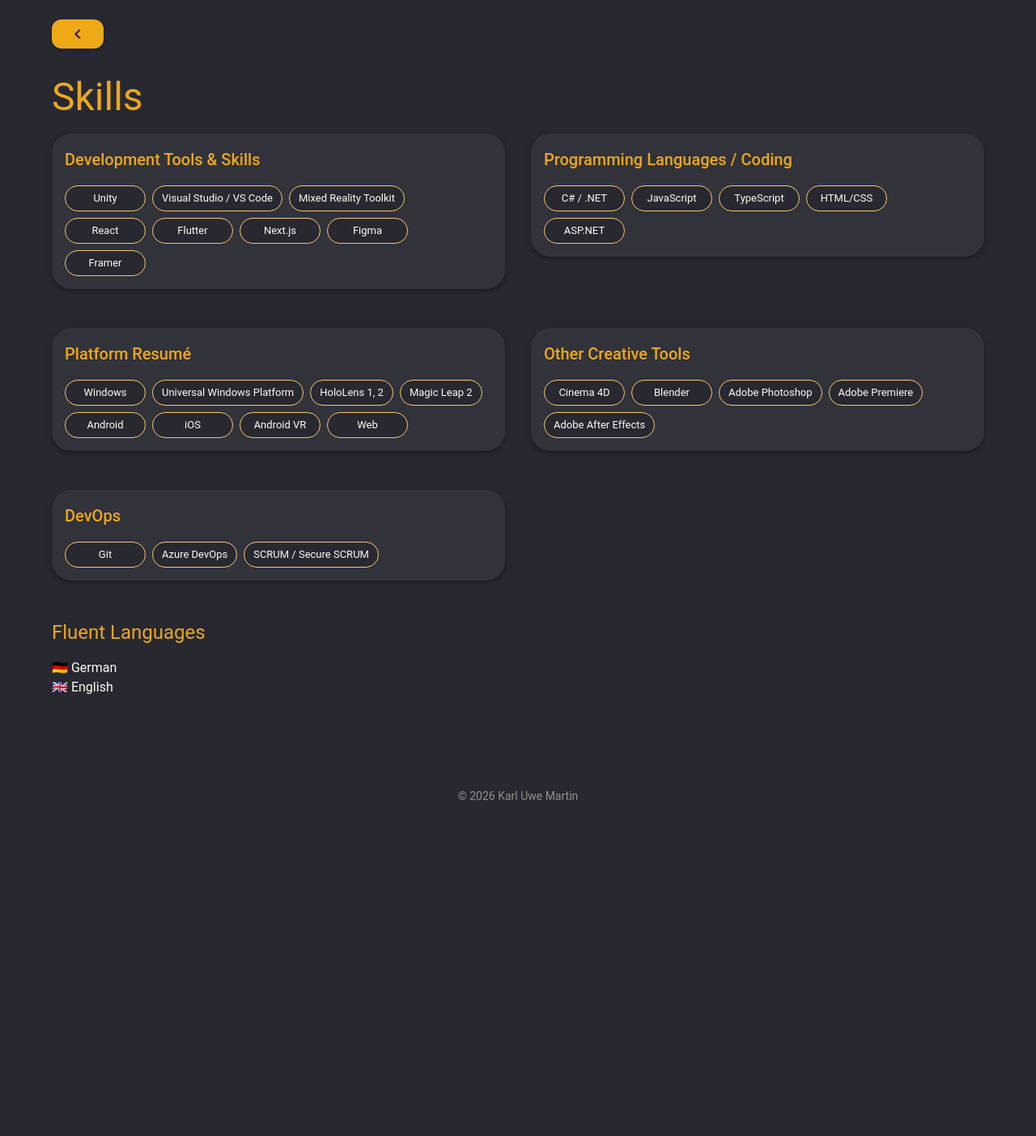
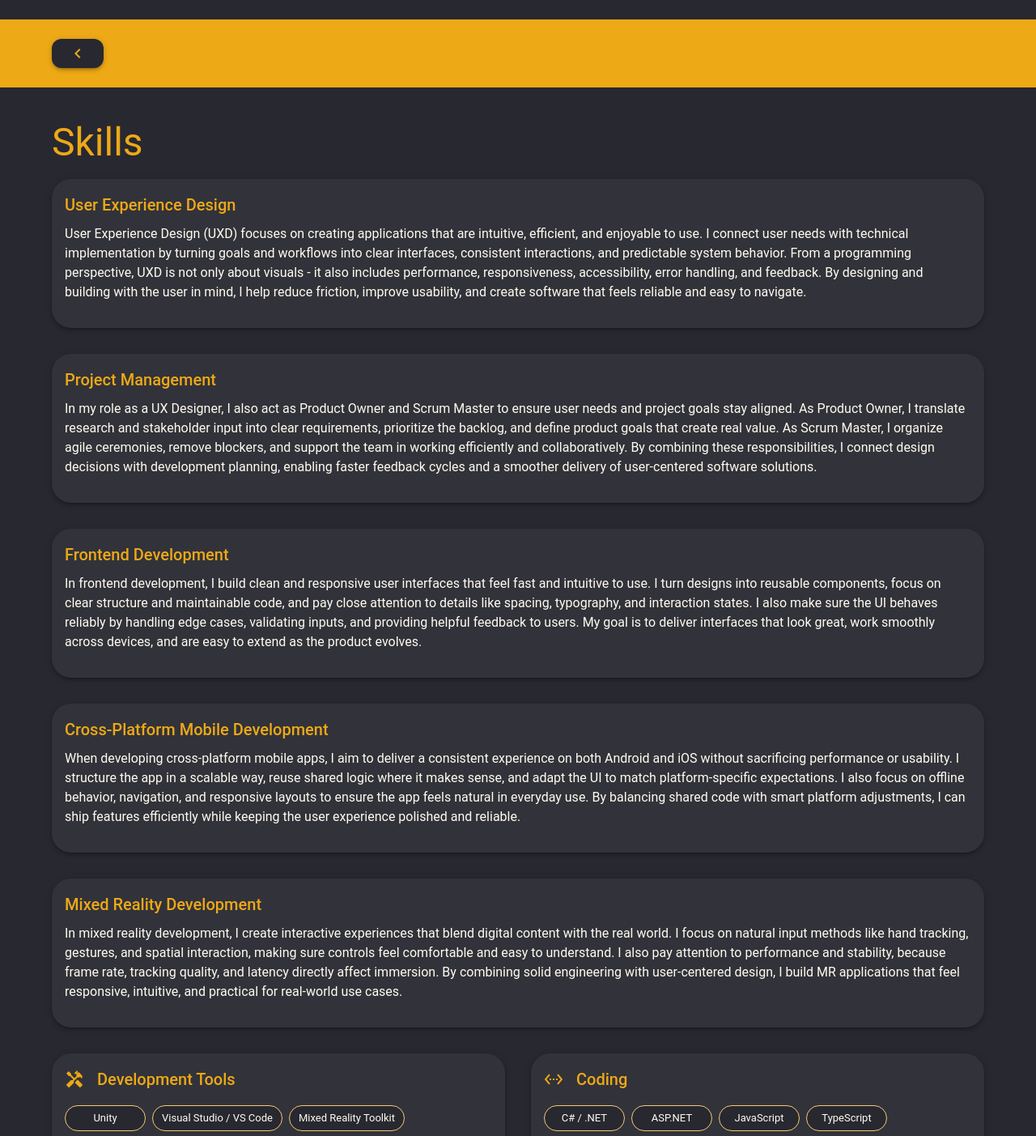
Before and after one commit to KarlSupertramp/HostNextJs, a Next.js app: page /skills in a window 1280 px wide. Shown: the top 1403 px of the page at 81% size. Before the commit the page ends 1017 px from the top, so only its background shows below. Built offline with nearby package versions, Linux system fonts and the light colour scheme.

Commit message:
Updated skills with articles

```diff
--- a/app/about/page.jsx
+++ b/app/about/page.jsx
@@ -3,7 +3,6 @@
 import { Box, Container, Typography } from "@mui/material";
 import { BackButton, urlEndWith } from "../components/backbutton";
 import { useEffect, useState } from "react";
-
 
 export default function AboutPage() {
 
@@ -14,9 +13,10 @@
 
   return (
     <Box sx={{ py: 3 }}>
-      <Container maxWidth="lg">
 
       {isSubPage && <BackButton />}
+
+      <Container maxWidth="lg" sx={{ py: 3 }}>
 
         <Typography variant="h3" component="h1" gutterBottom>
           About Me
--- a/app/components/backbutton.tsx
+++ b/app/components/backbutton.tsx
@@ -1,4 +1,4 @@
-import { Button } from "@mui/material";
+import { Box, Button, Container } from "@mui/material";
 import ChevronLeftIcon from '@mui/icons-material/ChevronLeft';
 
 export const urlEndWith = (substring) =>
@@ -10,8 +10,29 @@
 export function BackButton()
 {
   return (
-    <Button href={"/"} sx={{ mb: 4 }} variant="contained">
-      <ChevronLeftIcon />
-    </Button>
+    <Box sx={{ mb: 2, display: "flex", p: 3, bgcolor: "primary.main" }}>
+      <Container
+        maxWidth="lg"
+        sx={{
+          display: "flex",
+          flexDirection: "column",
+          gap: 2,
+        }}>
+        <Button href={"/"}
+         sx={{
+            boxShadow: 3,
+            maxWidth: "50px",
+            fontWeight: "bold",
+            color: "#eda916",
+            backgroundColor: "#282831",
+            ":hover": {
+                color: "#282831",
+                backgroundColor: "#eda916",
+            },
+            }}>
+          <ChevronLeftIcon />
+        </Button>
+      </Container>
+    </Box>
   );
 }
--- a/app/contact/page.tsx
+++ b/app/contact/page.tsx
@@ -37,10 +37,11 @@
 
 
   return (
-    <Container maxWidth="lg" sx={{ py: 3 }}>
+      <Box sx={{ py: 3 }}>
 
       {isSubPage && <BackButton />}
 
+      <Container maxWidth="lg" sx={{ py: 3 }}>
           <Box sx={{ mb: 4 }}>
               <Typography variant="h3" component="h1" sx={{ mb: 2 }}>
                   Get in Touch
@@ -66,5 +67,6 @@
               </Stack>
           </Box>
       </Container>
+    </Box>
   );
 }
--- a/app/page.jsx
+++ b/app/page.jsx
@@ -11,9 +11,9 @@
   return (
     <>
       <Head/>
+      <ShowroomPage />
+      <SkillsPage />
       <AboutPage />
-      <SkillsPage />
-      <ShowroomPage />
       <ContactPage />
     </>
   );
--- a/app/skills/page.tsx
+++ b/app/skills/page.tsx
@@ -3,6 +3,11 @@
 import { Box, Container, Typography, Grid, Chip, Stack } from "@mui/material";
 import { BackButton, urlEndWith } from "../components/backbutton";
 import { useEffect, useState } from "react";
+import HandymanIcon from '@mui/icons-material/Handyman';
+import CodeIcon from '@mui/icons-material/SettingsEthernet';
+import BrushIcon from '@mui/icons-material/Brush';
+import DevicesOtherIcon from '@mui/icons-material/DevicesOther';
+import CloudSyncIcon from '@mui/icons-material/CloudSync';
 
 export default function SkillsPage() {
   const devTools = [
@@ -18,10 +23,11 @@
 
   const languages = [
     "C# / .NET",
+    "ASP.NET",
     "JavaScript",
     "TypeScript",
-    "HTML/CSS",
-    "ASP.NET"
+    "Dart",
+    "HTML / CSS",
     ];
 
   const platforms = [
@@ -39,17 +45,26 @@
     "Cinema 4D",
     "Blender",
     "Adobe Photoshop",
+    "Adobe Illustrator",
     "Adobe Premiere",
     "Adobe After Effects",
+    "Office 365"
   ];
 
-  const devOps = ["Git", "Azure DevOps", "SCRUM / Secure SCRUM"];
+  const devOps = [
+    "Git",
+    "Azure DevOps",
+    "SCRUM / Secure SCRUM",
+    "Kubernetes",
+    "Docker"
+  ];
 
-  const ChipSection = ({ title, items }) => (
+  const ChipSection = ({ title, items, icon }) => (
     <Box sx={{ mb: 2, boxShadow: 3, bgcolor: "background.paper", p: 2, borderRadius: 2 }}>
-      <Typography variant="h6" sx={{ mb: 2 }}>
-        {title}
-      </Typography>
+      <Stack spacing={2} direction="row" alignItems="center" mb={2}>
+        {icon}
+        <Typography variant="h6">{title}</Typography>
+      </Stack>
       <Stack direction="row" spacing={1} flexWrap="wrap" useFlexGap>
         {items.map((item) => (
           <Chip
@@ -63,6 +78,17 @@
     </Box>
   );
 
+  const SkillArticle = ({ title, body }) => (
+      <Box sx={{ mb: 4, boxShadow: 3, bgcolor: "background.paper", p: 2, borderRadius: 2 }}>
+        <Typography mb={1} variant="h6">
+          {title}
+        </Typography>
+        <Typography variant="body1" color="text.secondary" paragraph sx={{ mt: 0 }}>
+          {body}
+        </Typography>
+      </Box>
+  );
+
   const [isSubPage, setIsSubPage] = useState(false);
   useEffect(() => {
     setIsSubPage(urlEndWith("/skills"));
@@ -70,28 +96,76 @@
 
   return (
     <Box sx={{ py: 3 }}>
-      <Container maxWidth="lg">
-        {isSubPage && <BackButton />}
 
+      {isSubPage && <BackButton />}
+
+      <Container maxWidth="lg" sx={{ py: 3 }}>
         <Typography variant="h3" component="h1" gutterBottom>
           Skills
         </Typography>
 
+       <SkillArticle
+        title="User Experience Design"
+        body="User Experience Design (UXD) focuses on creating applications that are intuitive, efficient,
+          and enjoyable to use. I connect user needs with technical implementation by turning goals and workflows into
+          clear interfaces, consistent interactions, and predictable system behavior. From a programming perspective,
+          UXD is not only about visuals - it also includes performance, responsiveness, accessibility, error handling,
+          and feedback. By designing and building with the user in mind, I help reduce friction, improve usability,
+          and create software that feels reliable and easy to navigate.">
+      </SkillArticle>
+
+      <SkillArticle
+        title="Project Management"
+        body="In my role as a UX Designer, I also act as Product Owner and Scrum Master to ensure user needs and
+        project goals stay aligned. As Product Owner, I translate research and stakeholder input into clear
+        requirements, prioritize the backlog, and define product goals that create real value. As Scrum Master,
+        I organize agile ceremonies, remove blockers, and support the team in working efficiently and collaboratively.
+        By combining these responsibilities, I connect design decisions with development planning, enabling faster
+        feedback cycles and a smoother delivery of user-centered software solutions.">
+      </SkillArticle>
+
+      <SkillArticle
+        title="Frontend Development"
+        body="In frontend development, I build clean and responsive user interfaces that feel fast and intuitive to use.
+        I turn designs into reusable components, focus on clear structure and maintainable code, and pay close attention
+        to details like spacing, typography, and interaction states. I also make sure the UI behaves reliably by handling
+        edge cases, validating inputs, and providing helpful feedback to users. My goal is to deliver interfaces that look great,
+        work smoothly across devices, and are easy to extend as the product evolves.">
+      </SkillArticle>
+
+      <SkillArticle
+        title="Cross-Platform Mobile Development"
+        body="When developing cross-platform mobile apps, I aim to deliver a consistent experience on both Android and iOS
+        without sacrificing performance or usability. I structure the app in a scalable way, reuse shared logic where it makes sense,
+        and adapt the UI to match platform-specific expectations. I also focus on offline behavior, navigation, and responsive layouts
+        to ensure the app feels natural in everyday use. By balancing shared code with smart platform adjustments, I can ship features
+        efficiently while keeping the user experience polished and reliable.">
+      </SkillArticle>
+
+      <SkillArticle
+        title="Mixed Reality Development"
+        body="In mixed reality development, I create interactive experiences that blend digital content with the real world.
+        I focus on natural input methods like hand tracking, gestures, and spatial interaction, making sure controls feel comfortable
+        and easy to understand. I also pay attention to performance and stability, because frame rate, tracking quality, and latency
+        directly affect immersion. By combining solid engineering with user-centered design, I build MR applications that feel responsive,
+        intuitive, and practical for real-world use cases.">
+      </SkillArticle>
+
         <Grid container spacing={4}>
           <Grid item xs={12} sm={6}>
-            <ChipSection title="Development Tools & Skills" items={devTools} />
+            <ChipSection icon={<HandymanIcon />} title="Development Tools" items={devTools} />
           </Grid>
           <Grid item xs={12} sm={6}>
-            <ChipSection title="Programming Languages / Coding" items={languages} />
+            <ChipSection icon={<CodeIcon />} title="Coding" items={languages} />
           </Grid>
           <Grid item xs={12} sm={6}>
-            <ChipSection title="Platform Resumé" items={platforms} />
+            <ChipSection icon={<DevicesOtherIcon />} title="Platform Resumé" items={platforms} />
           </Grid>
           <Grid item xs={12} sm={6}>
-            <ChipSection title="Other Creative Tools" items={creativeTools} />
+            <ChipSection icon={<BrushIcon />} title="Other Creative Tools" items={creativeTools} />
           </Grid>
           <Grid item xs={12} sm={6}>
-            <ChipSection title="DevOps" items={devOps} />
+            <ChipSection icon={<CloudSyncIcon />} title="DevOps" items={devOps} />
           </Grid>
         </Grid>
 
```
Also changed, not shown: app/head/page.tsx (+4 -4 lines), app/showroom/page.tsx (+7 -5 lines), 1 other file (tests, documents, lock files or other folders). Lines whose indentation alone changed are shown as unchanged.
